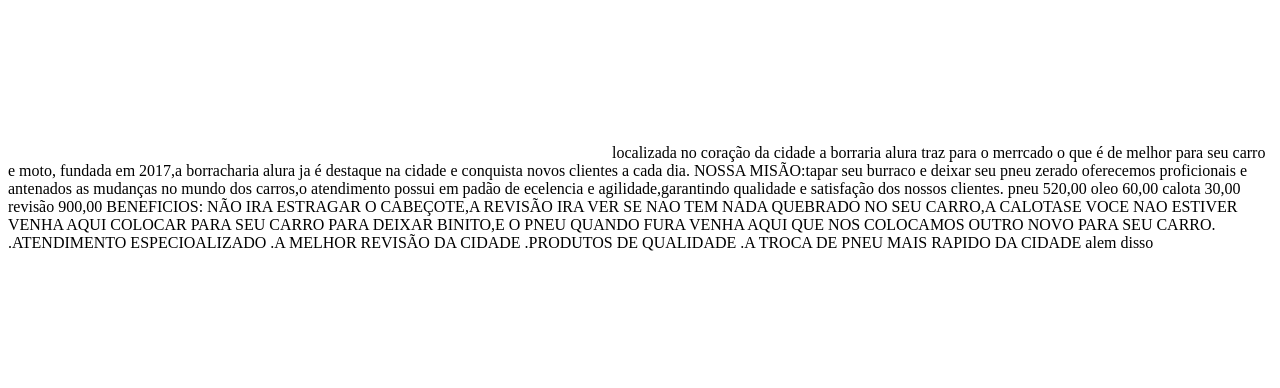
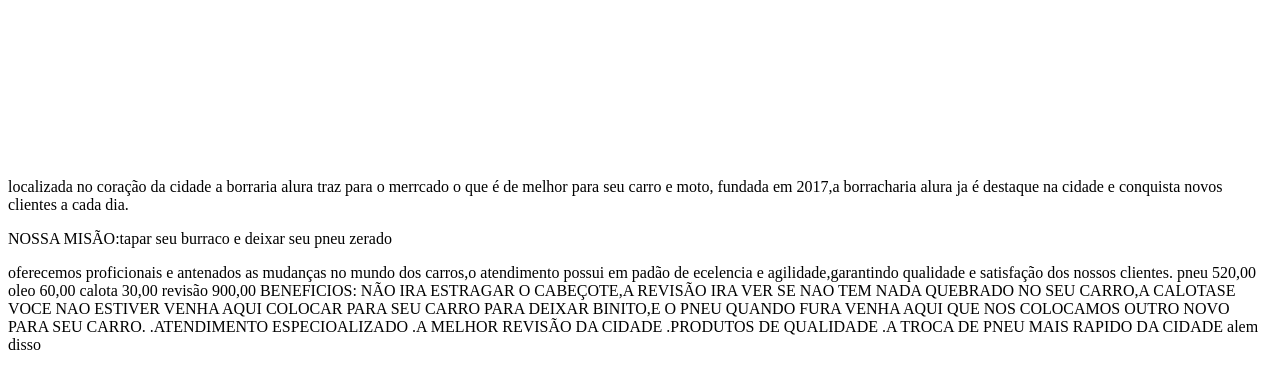
Before and after one commit to ai4fqn/julio-cesar, a plain HTML site: page idex.html in a window 1280 px wide. Drawn offline with Linux system fonts and the light colour scheme.

Commit message:
r5t6vyh6vgrfgt

```diff
--- a/idex.html
+++ b/idex.html
@@ -9,16 +9,16 @@
      <object data="" type=""></object><object data="" type=""></object>
 </head>
 <body>
-    localizada no coração da cidade a borraria alura traz para o merrcado o que é de melhor para seu carro e moto,
-fundada em 2017,a borracharia alura ja é destaque na cidade e conquista novos clientes a cada dia.
+    <p>localizada no coração da cidade a borraria alura traz para o merrcado o que é de melhor para seu carro e moto,
+fundada em 2017,a borracharia alura ja é destaque na cidade e conquista novos clientes a cada dia.</p>
 
-NOSSA MISÃO:tapar seu burraco e deixar seu pneu zerado
+<p>NOSSA MISÃO:tapar seu burraco e deixar seu pneu zerado</p>
 
 oferecemos proficionais e antenados as mudanças no mundo dos carros,o atendimento possui em padão de ecelencia e agilidade,garantindo qualidade e satisfação dos nossos clientes.
 
 pneu 520,00   oleo 60,00   calota 30,00    revisão 900,00
 
-BENEFICIOS: NÃO IRA ESTRAGAR O CABEÇOTE,A REVISÃO IRA VER SE NAO TEM NADA QUEBRADO NO SEU CARRO,A CALOTASE VOCE
+    BENEFICIOS: NÃO IRA ESTRAGAR O CABEÇOTE,A REVISÃO IRA VER SE NAO TEM NADA QUEBRADO NO SEU CARRO,A CALOTASE VOCE
 NAO ESTIVER VENHA AQUI COLOCAR PARA SEU CARRO PARA DEIXAR BINITO,E O PNEU QUANDO FURA VENHA AQUI QUE NOS
 COLOCAMOS OUTRO NOVO PARA SEU CARRO.
 
```
